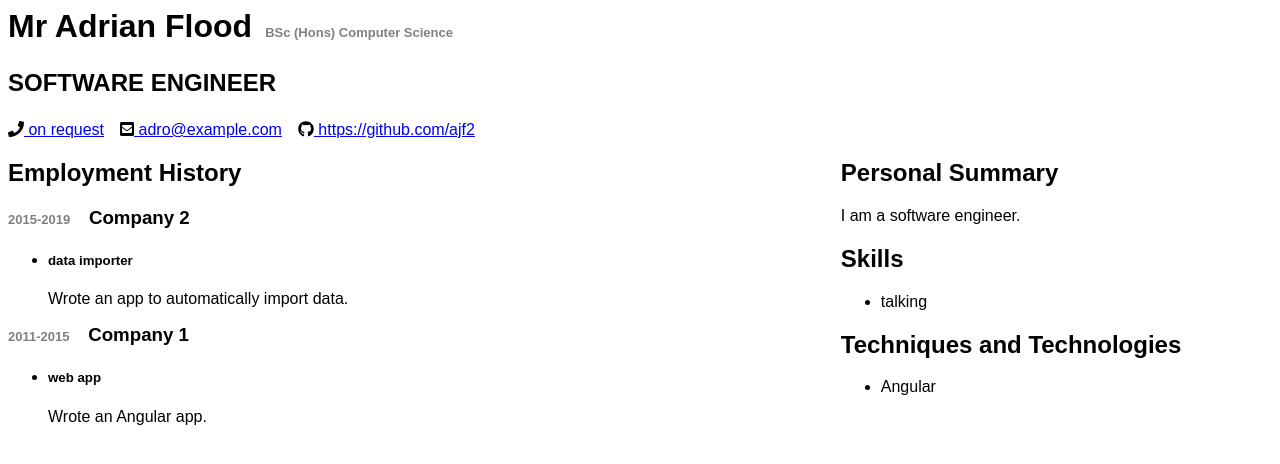
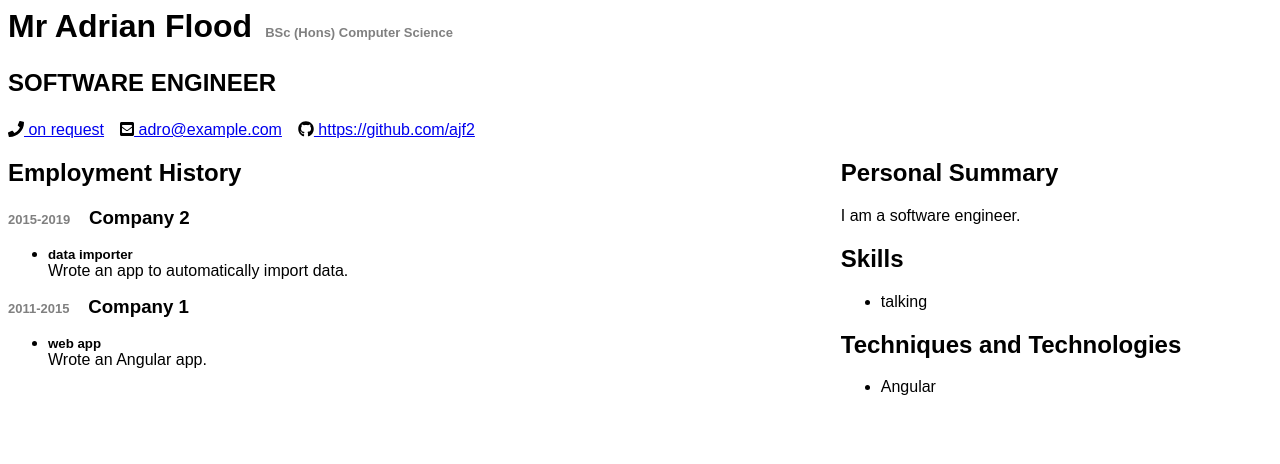
Before and after one commit to ajf2/cv, an Angular app: page / in a window 1280 px wide. Shown: the top 464 px of the page. Built offline with nearby package versions, Linux system fonts and the light colour scheme.

Commit message:
Removed margins on employment experience items.

```diff
--- a/src/app/employment-experience/employment-experience.component.html
+++ b/src/app/employment-experience/employment-experience.component.html
@@ -1,2 +1,2 @@
-<h5>{{experience.name}}</h5>
-<p>{{experience.summary}}</p>
+<h5 class="project-info">{{experience.name}}</h5>
+<p class="project-info">{{experience.summary}}</p>
--- a/src/app/employment-experience/employment-experience.component.scss
+++ b/src/app/employment-experience/employment-experience.component.scss
@@ -0,0 +1,3 @@
+.project-info {
+  margin: 0;
+}
```
